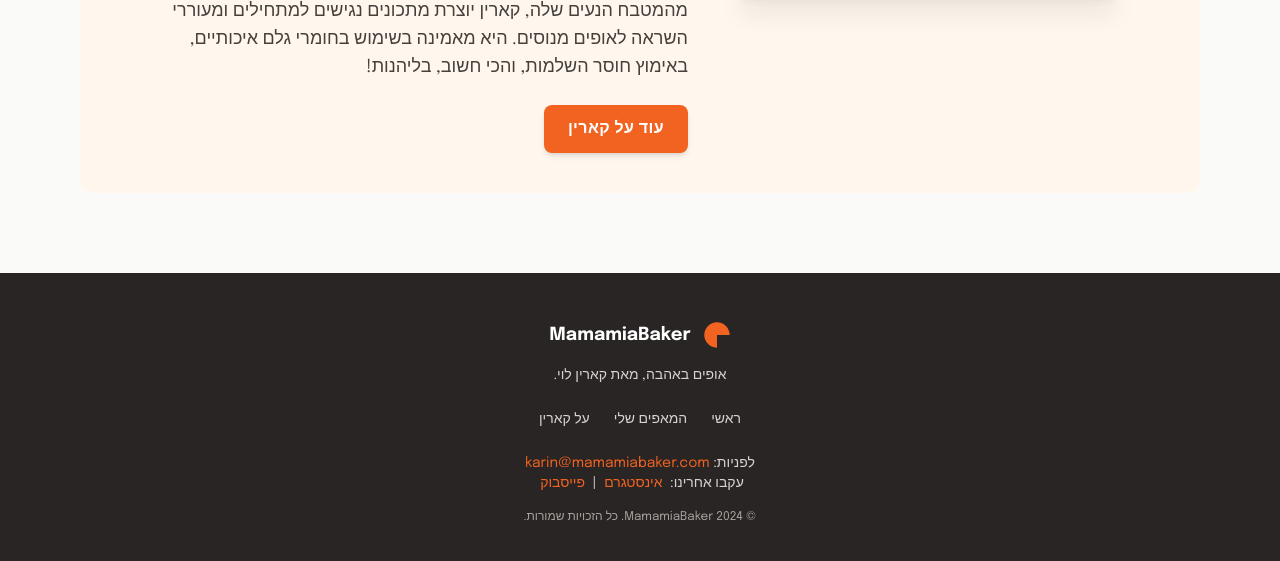
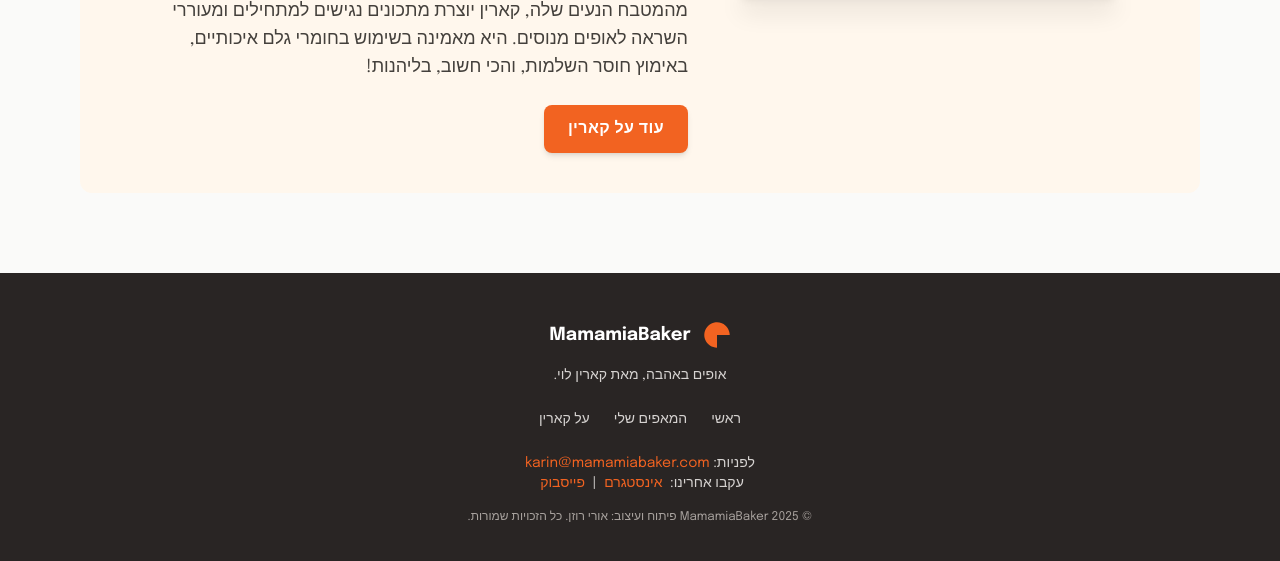
Before and after one commit to Uri-Rosen/MamamiaBaker, a plain HTML site: page index.html in a window 1280 px wide. Shown: the part 1553-2114 px from the top of the page. Drawn offline with nearby package versions, Linux system fonts and the light colour scheme.

Commit message:
Update index.html

```diff
--- a/index.html
+++ b/index.html
@@ -113,7 +113,7 @@
                         <a href="#facebook-link" class="hover:text-white custom-text-orange mx-1">פייסבוק</a>
                     </p>
                 </div>
-                <p class="text-xs text-stone-400">© 2024 MamamiaBaker. כל הזכויות שמורות.</p>
+                <p class="text-xs text-stone-400">© 2025 MamamiaBaker פיתוח ועיצוב: אורי רוזן. כל הזכויות שמורות.</p>
             </div>
         </footer>
     </div>
```
